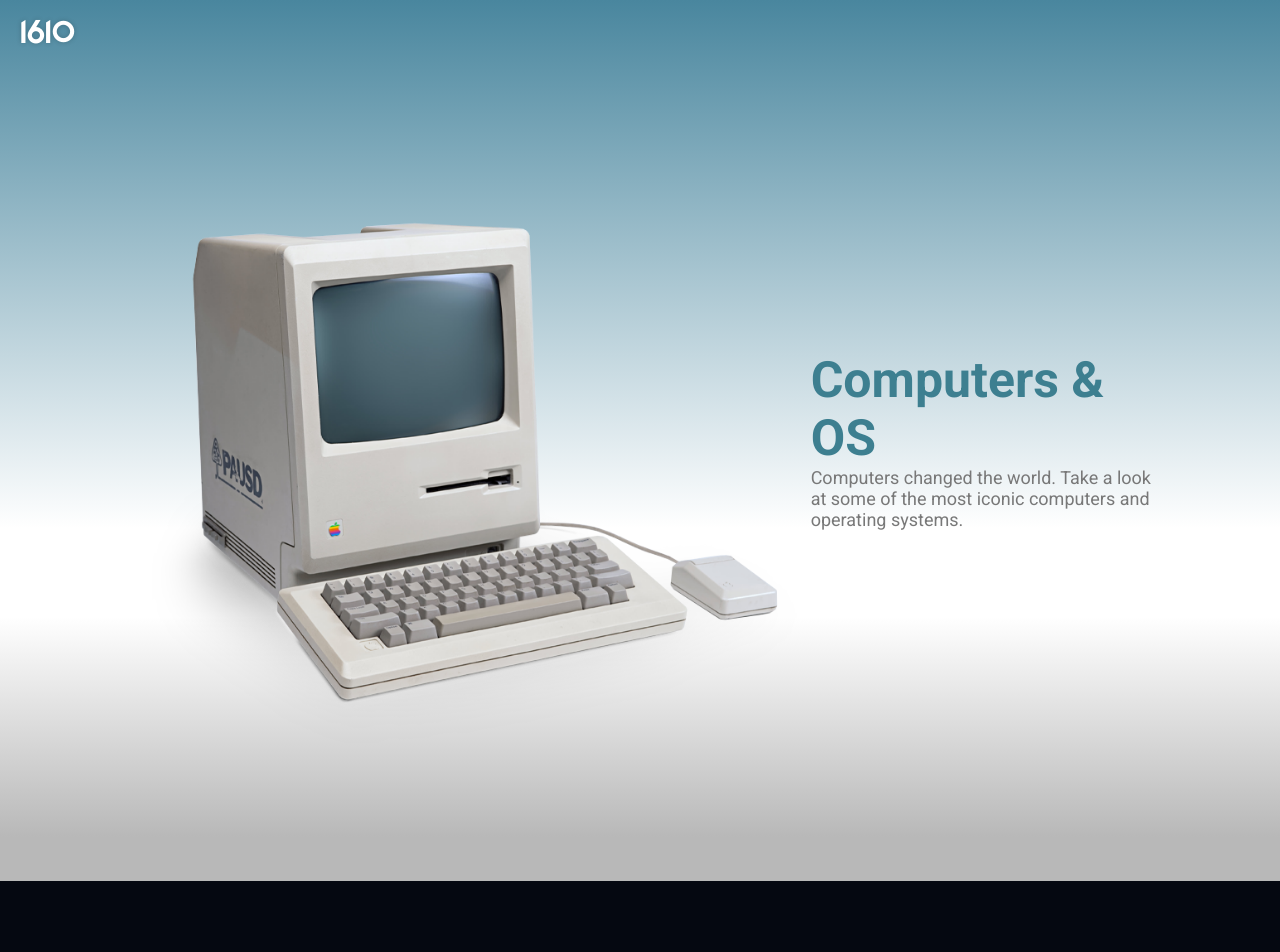
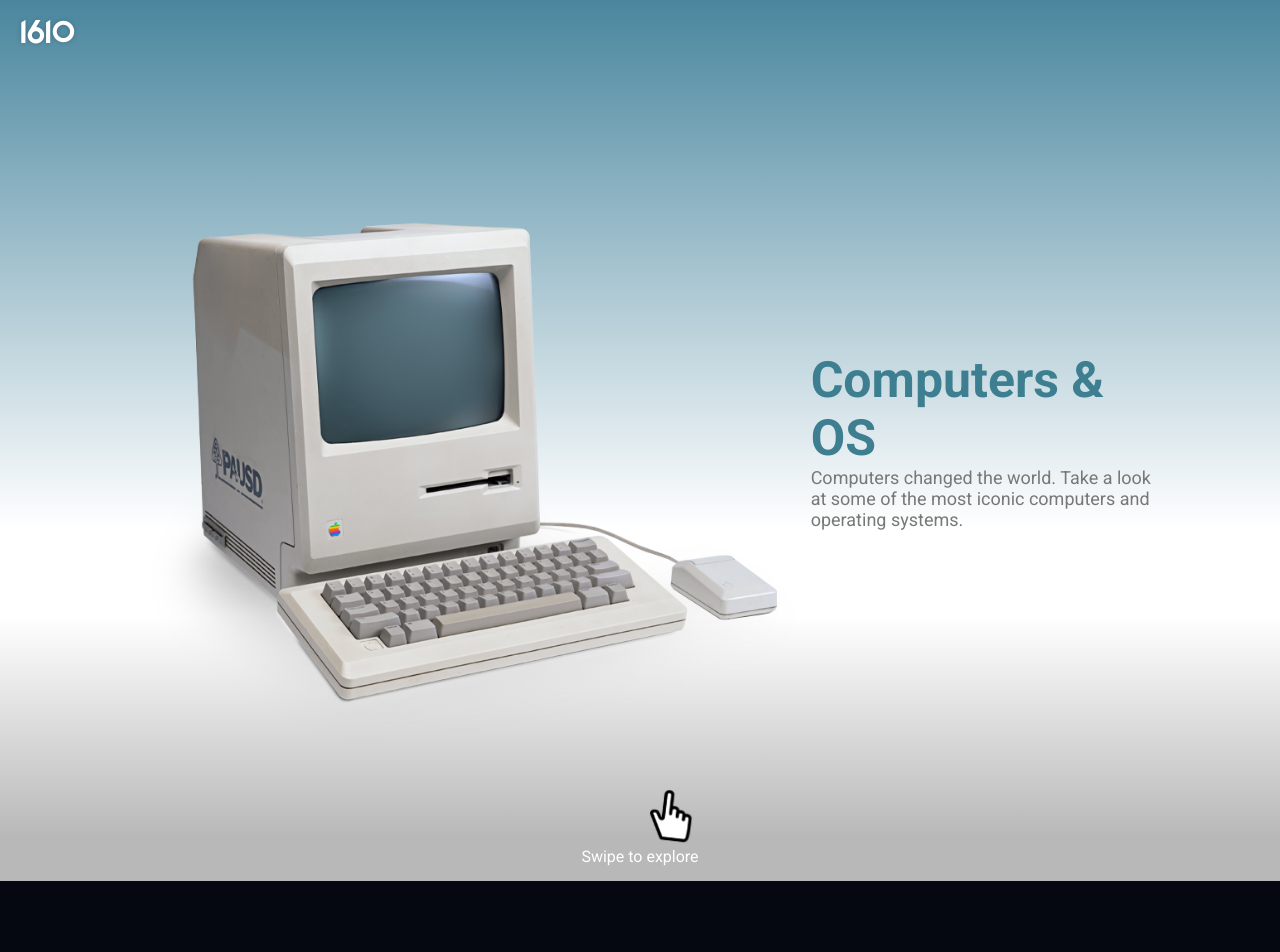
Before and after one commit to jason1610/1610, a SvelteKit app: page /past-now in a window 1280 px wide. Shown: the top 952 px of the page. Built offline with nearby package versions, Linux system fonts and the light colour scheme; grey boxes are pictures that could not be loaded.

Commit message:
Add a swipe to explore prompt on the first slide

```diff
--- a/src/components/past&now/ComputerIntro.svelte
+++ b/src/components/past&now/ComputerIntro.svelte
@@ -1,11 +1,14 @@
 <script lang="ts">
 	import Image from './assets/pc.png';
-	import Finger from './assets/pointing-emoji.png';
+	import Finger from './assets/pointing-icon.png';
 </script>
 
 <div class="container">
 	<div class="content">
-		<!-- <img id="pointer" src={Finger} alt="" /> -->
+		<div class="pointer-container">
+			<img id="pointer" src={Finger} alt="" />
+			<p>Swipe to explore</p>
+		</div>
 		<img id="computer" src={Image} alt="" />
 		<div class="article">
 			<h1>Computers & OS</h1>
@@ -53,27 +56,51 @@
 		color: rgb(120, 120, 120);
 	}
 
+	.pointer-container {
+		position: absolute;
+		bottom: 0;
+		left: 0;
+		width: 100%;
+		height: 100%;
+		display: flex;
+		justify-content: flex-end;
+		align-items: center;
+		padding: 15px;
+		box-sizing: border-box;
+		flex-direction: column;
+		gap: 10px;
+	}
+
 	#pointer {
-		height: 100px;
-
-		position: absolute;
-		bottom: 5px;
-		left: 50%;
-		transform: translate(-50%, 0);
+		height: 50px;
+		transform-origin: bottom center;
 		z-index: 2;
-		animation: swipe 2s ease-in-out infinite;
+		animation: swipe 5s ease-in-out infinite;
 	}
 
 	@keyframes swipe {
 		0% {
-			rotate: 0deg;
+			rotate: 10deg;
+			transform: translate(100%, 0);
+			opacity: 0;
 		}
-		50% {
+		5% {
 			rotate: 10deg;
-			transform: translate(-50%, 0);
+			transform: translate(100%, 0);
+			opacity: 1;
 		}
+
+		30% {
+			rotate: -10deg;
+			transform: translate(-100%, 0);
+			opacity: 1;
+		}
+
+		35%,
 		100% {
-			rotate: 0deg;
+			rotate: -10deg;
+			transform: translate(-100%, 0);
+			opacity: 0;
 		}
 	}
 
--- a/src/components/past&now/MSDOS.svelte
+++ b/src/components/past&now/MSDOS.svelte
@@ -1,7 +1,9 @@
 <script lang="ts">
 	import { onMount, afterUpdate } from 'svelte';
 	import Computer from './assets/5150.png';
+	import Finger from './assets/pointing-icon.png';
 
+	let hasClicked: boolean = false;
 	let currentDirectory: string[] = ['A:'];
 	let inputText: string = '';
 	let terminalText: string[] = [''];
@@ -193,6 +195,10 @@
 				versatile, user-friendly operating system, MS-DOS facilitated widespread accessibility to
 				computing technology, enabling a new era of software development and personal productivity.
 			</p>
+			<br />
+			<p>
+				Try clicking on the screen to see how MS-DOS works. Type <span>help</span> to see a list of commands.
+			</p>
 		</div>
 	</div>
 </div>
@@ -275,6 +281,14 @@
 
 	.article h2 {
 		color: var(--text-color-primary);
+	}
+
+	.article p:last-child {
+		color: rgb(75, 236, 54);
+	}
+
+	.article span {
+		font-weight: bold;
 	}
 
 	.terminal {
--- a/src/components/past&now/Macintosh.svelte
+++ b/src/components/past&now/Macintosh.svelte
@@ -48,6 +48,7 @@
 			<div class="article">
 				<h1>Personal Computers</h1>
 				<h2>1984</h2>
+				<br />
 				<p>
 					A game changer in personal computing, featuring a graphical user interface and a mouse,
 					both radical innovations at the time. These features enabled more intuitive user
```
Also changed, not shown: src/components/past&now/assets/pointing-emoji.png (deleted), src/components/past&now/assets/pointing-icon.png (added).
